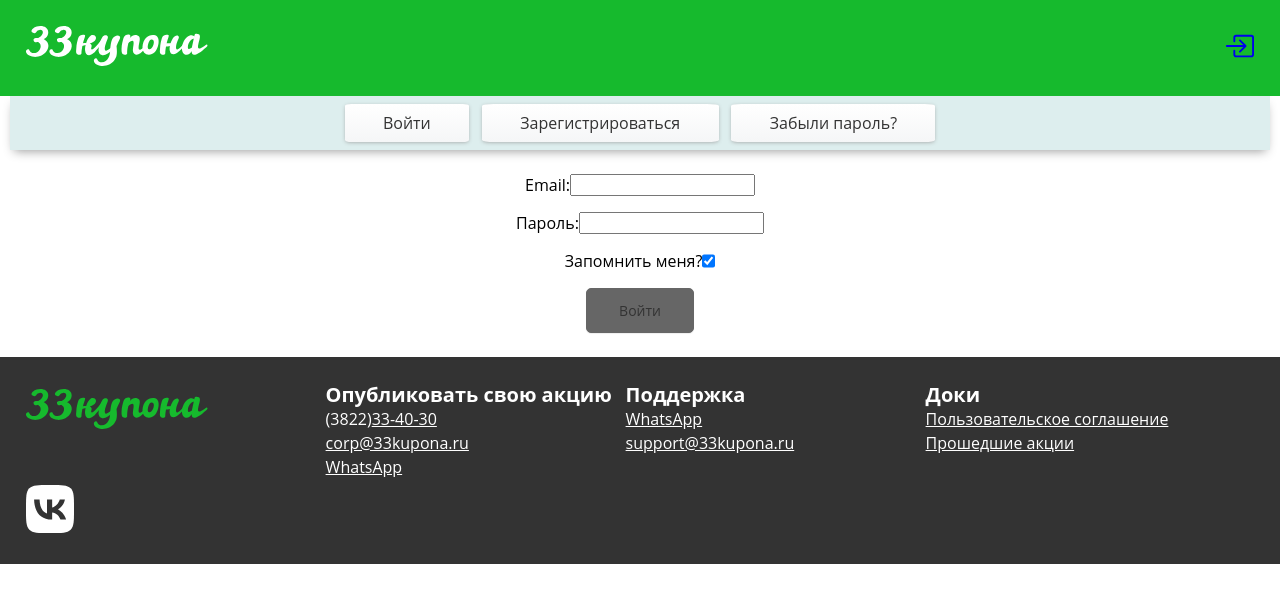
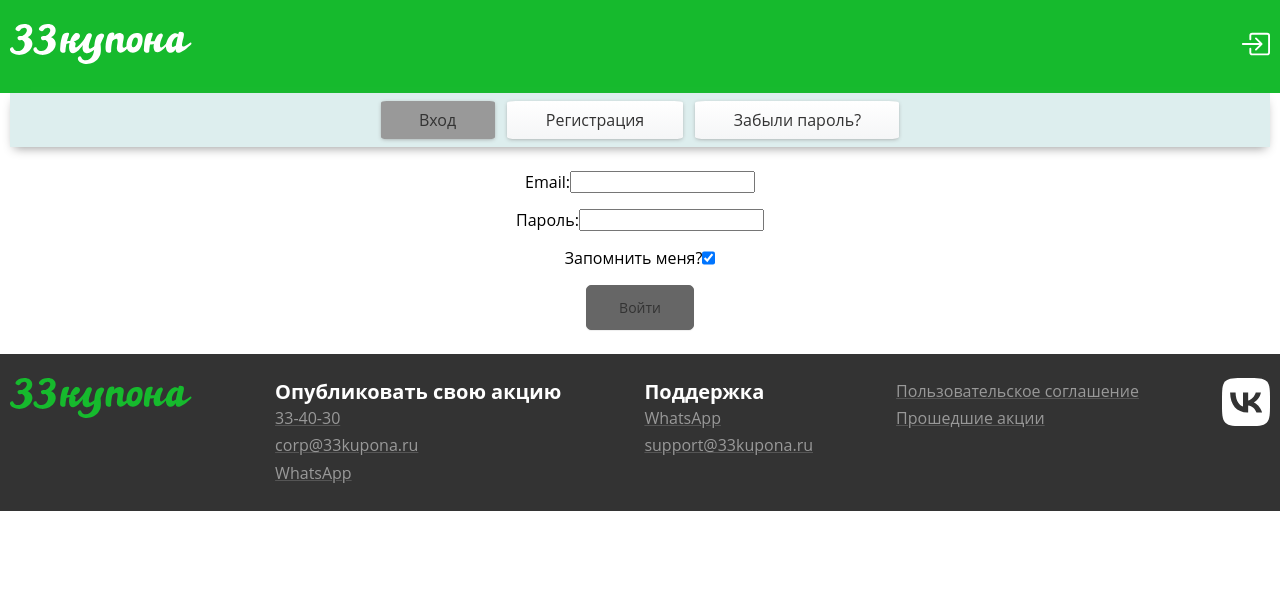
Before and after one commit to nazmiev/33kupona, a React (Vite) app: page /login in a window 1280 px wide. Shown: the top 602 px of the page. Built offline with nearby package versions, Linux system fonts and the light colour scheme.

Commit message:
стили хэдера и футера

```diff
--- a/src/components/AuthHeader/authHeader.module.scss
+++ b/src/components/AuthHeader/authHeader.module.scss
@@ -5,8 +5,9 @@
   box-shadow: 0 5px 10px -4px #999999;
   background: #dee;
   font-size: 16px;
-  color: #333;
   padding: 1vh 0;
+}
+
 .item {
   font-size: calc(min(16px, 3.5vw));
   padding: 1vh 3vw;
@@ -14,5 +15,28 @@
   background: #fafbfb;
   background-image: linear-gradient(to bottom, #ffffff 0, #f5f6f7 100%);
   box-shadow: 0 1px 4px -1px #999;
+  text-decoration: none;
+  color: #333;
 }
+
+.active {
+  font-size: calc(min(16px, 3.5vw));
+  padding: 1vh 3vw;
+  border-radius: 5%;
+  box-shadow: 0 1px 4px -1px #999;
+  background-image: none;
+  background-color: #999;
+  color: #333;
+  text-decoration: none;
 }
+
+.pending {
+  font-size: calc(min(16px, 3.5vw));
+  padding: 1vh 3vw;
+  border-radius: 5%;
+  box-shadow: 0 1px 4px -1px #999;
+  background-image: none;
+  background-color: #666;
+  color: #555;
+  text-decoration: none;
+}
--- a/src/components/AuthHeader/index.tsx
+++ b/src/components/AuthHeader/index.tsx
@@ -1,15 +1,24 @@
-import { useState } from "react";
 import styles from "./authHeader.module.scss";
+import { NavLink } from "react-router-dom"
 
 const AuthHeader = () => {
-  const [auth, setAuth] = useState(false);
 
   return (
-    <div className={styles.menu}>
-      <div className={styles.item}>Войти</div>
-      <div className={styles.item}>Зарегистрироваться</div>
-      <div className={styles.item}>Забыли пароль?</div>
-    </div>
+    <nav className={styles.menu}>
+      <NavLink to="/login"
+        className={({ isActive, isPending }) =>
+        isPending ? styles.pending
+        : isActive ? styles.active
+        : styles.item}>
+          Вход
+      </NavLink>
+      <NavLink to="/register" className={({ isActive, isPending }) =>
+        isPending ? styles.pending : isActive ? styles.active : "" + styles.item
+      }>Регистрация</NavLink>
+      <NavLink to="/forgot_password" className={({ isActive, isPending }) =>
+        isPending ? styles.pending : isActive ? styles.active : "" + styles.item
+      }>Забыли пароль?</NavLink>
+    </nav>
   );
 };
 
--- a/src/components/Footer/footer.module.scss
+++ b/src/components/Footer/footer.module.scss
@@ -1,27 +1,26 @@
-.wrapper {
-  line-height: 150%;
+.footer {
+  line-height: 170%;
   background-color: #333;
   color: #fff;
-  margin-top: 20px;
-
+  .wrapper {
     display: flex;
-  flex-wrap: wrap;
+    flex-direction: column;
+    justify-content: space-between;
     margin: 0 auto;
-  padding: 2%;
+    padding: 3vh 4vw;
+    gap: 2vh;
+    @media (min-width: 1100px) {
+      flex-direction: row;
+      padding: 3vh 0;
+    }
 
     h3 {
       font-size: 20px;
     }
 
     a {
-    color: white;
-  }
-
-  .footerColumn {
-    min-width: 300px;
-  }
-
-  svg {
-    margin-top: 2%;
+      color: #999;
+      text-decoration: underline #555;
     }
   }
+}
--- a/src/components/Footer/index.tsx
+++ b/src/components/Footer/index.tsx
@@ -1,8 +1,9 @@
 import styles from "./footer.module.scss";
 
-const Footer = () => {
+export default function Footer() {
   return (
-    <footer className="footer">
+    <footer className={styles.footer}>
+      <div className="footer__container">
         <div className={styles.wrapper}>
           <div className={styles.footerColumn}>
             <svg xmlns="http://www.w3.org/2000/svg" width="182" height="40">
@@ -19,7 +20,7 @@
           </div>
           <div className={styles.footerColumn}>
             <h3>Опубликовать свою акцию</h3>
-          <span>(3822)</span>
+            {/* <span>(3822) </span> */}
             <a href="tel:+73822334030">33-40-30</a>
             <br />
             <a href="mailto:corp@33kupona.ru">corp@33kupona.ru</a>
@@ -34,7 +35,6 @@
             <br />
           </div>
           <div className={styles.footerColumn}>
-          <h3>Доки</h3>
             <a href="/agreement">Пользовательское соглашение</a>
             <br />
             <a href="/past">Прошедшие акции</a>
@@ -58,8 +58,7 @@
             </svg>
           </div>
         </div>
+      </div>
     </footer>
   );
 };
-
-export default Footer;
--- a/src/components/Header/header.module.scss
+++ b/src/components/Header/header.module.scss
@@ -1,10 +1,13 @@
+.header {
+  background-color: #16ba2d;
   .wrapper {
-  background-color: #16ba2d;
-  color: white;
     display: flex;
     justify-content: space-between;
     align-items: center;
-  padding: 2%;
+    padding: 3vh 4vw;
+    @media (min-width: 1100px) {
+      padding: 3vh 0;
+    }
   }
 
   .icon {
@@ -15,12 +18,15 @@
     flex: 0 0 1.5rem;
     height: 1.25rem;
     cursor: pointer;
+
     &:before {
       top: 0;
     }
+
     &:after {
       bottom: 0;
     }
+
     span,
     &:before,
     &:after {
@@ -34,6 +40,7 @@
       height: 0.1875rem;
       background-color: white;
     }
+
     span {
       top: calc(50% - 0.0625rem);
     }
@@ -47,6 +54,7 @@
     flex: 0 0 1.5rem;
     height: 1.25rem;
     cursor: pointer;
+
     span,
     &:before,
     &:after {
@@ -60,18 +68,22 @@
       height: 0.1875rem;
       background-color: white;
     }
+
     span {
       top: calc(50% - 0.0625rem);
     }
+
     &:before {
       top: calc(50% - 0.09375rem);
       -webkit-transform: rotate(-45deg);
       -ms-transform: rotate(-45deg);
       transform: rotate(-45deg);
     }
+
     span {
       width: 0;
     }
+
     &:after {
       bottom: calc(50% - 0.09375rem);
       -webkit-transform: rotate(45deg);
@@ -89,6 +101,7 @@
     font-size: 16px;
     color: #333;
     padding: 1vh 0;
+
     .item {
       padding: 1vh 3vw;
       border-radius: 5%;
@@ -97,10 +110,4 @@
       box-shadow: 0 1px 4px -1px #999;
     }
   }
-
-*,
-*:before,
-*:after {
-  -webkit-box-sizing: border-box;
-  box-sizing: border-box;
 }
--- a/src/components/Header/index.tsx
+++ b/src/components/Header/index.tsx
@@ -9,7 +9,6 @@
   const [auth, setAuth] = useState(false);
 
   const menu = useSpring({
-    // display: open ? "flex" : "none",
     height: open ? 45 : 0,
     padding: open ? 7 : 0,
     from: { height: 0, padding: 0 },
@@ -22,7 +21,8 @@
 
   return (
     <AuthContext.Provider value={auth}>
-      <header className="header">
+      <header className={styles.header}>
+      <div className="header__container">
         <div className={styles.wrapper}>
           <Link to="/">
             <svg xmlns="http://www.w3.org/2000/svg" width="182" height="40">
@@ -44,7 +44,7 @@
                 xmlns="http://www.w3.org/2000/svg"
                 width="30"
                 height="30"
-                fill="currentColor"
+                fill="white"
                 viewBox="0 0 16 16"
               >
                 <path
@@ -80,14 +80,7 @@
             выйти
           </animated.div>
         </animated.div>
-        {/* {open && (
-          <div className={styles.menu}>
-            <div className={styles.item}>профиль</div>
-            <div className={styles.item}>купоны</div>
-            <div className={styles.item}>акции</div>
-            <div className={styles.item}>выйти</div>
-          </div>
-        )} */}
+        </div>
       </header>
     </AuthContext.Provider>
   );
--- a/src/components/LoginBlock/index.tsx
+++ b/src/components/LoginBlock/index.tsx
@@ -11,9 +11,7 @@
     const form = e.target;
     const formData = new FormData(form);
     // fetch("https://33kupona.ru/api", { method: form.method, body: formData });
-
     const formJson = Object.fromEntries(formData.entries());
-    console.log(formJson);
   }
   return (
     <form className={styles.login} method="post" onSubmit={handleSubmit}>
--- a/src/main.tsx
+++ b/src/main.tsx
@@ -33,14 +33,15 @@
       },
       {
         path: "login",
-        element: <Login />,
+        element: <Login />
       },
+      { index: true, element: <Login /> },
       {
-        path: "register",
+        path: "login/register",
         element: <Register />,
       },
       {
-        path: "forget_password",
+        path: "/forgot_password",
         element: <ForgetPassword />,
       },
       {
```
Lines whose indentation alone changed are shown as unchanged.
